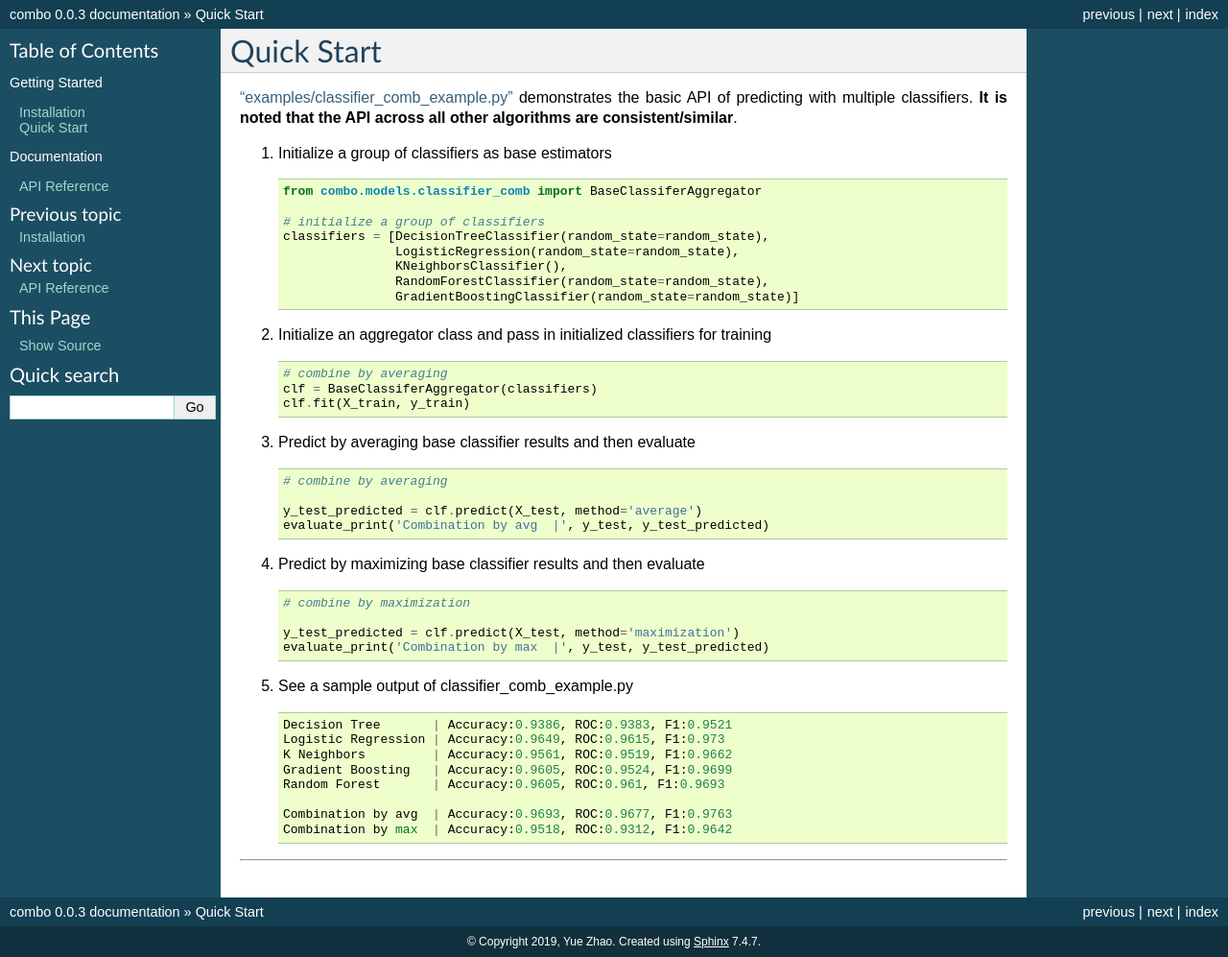
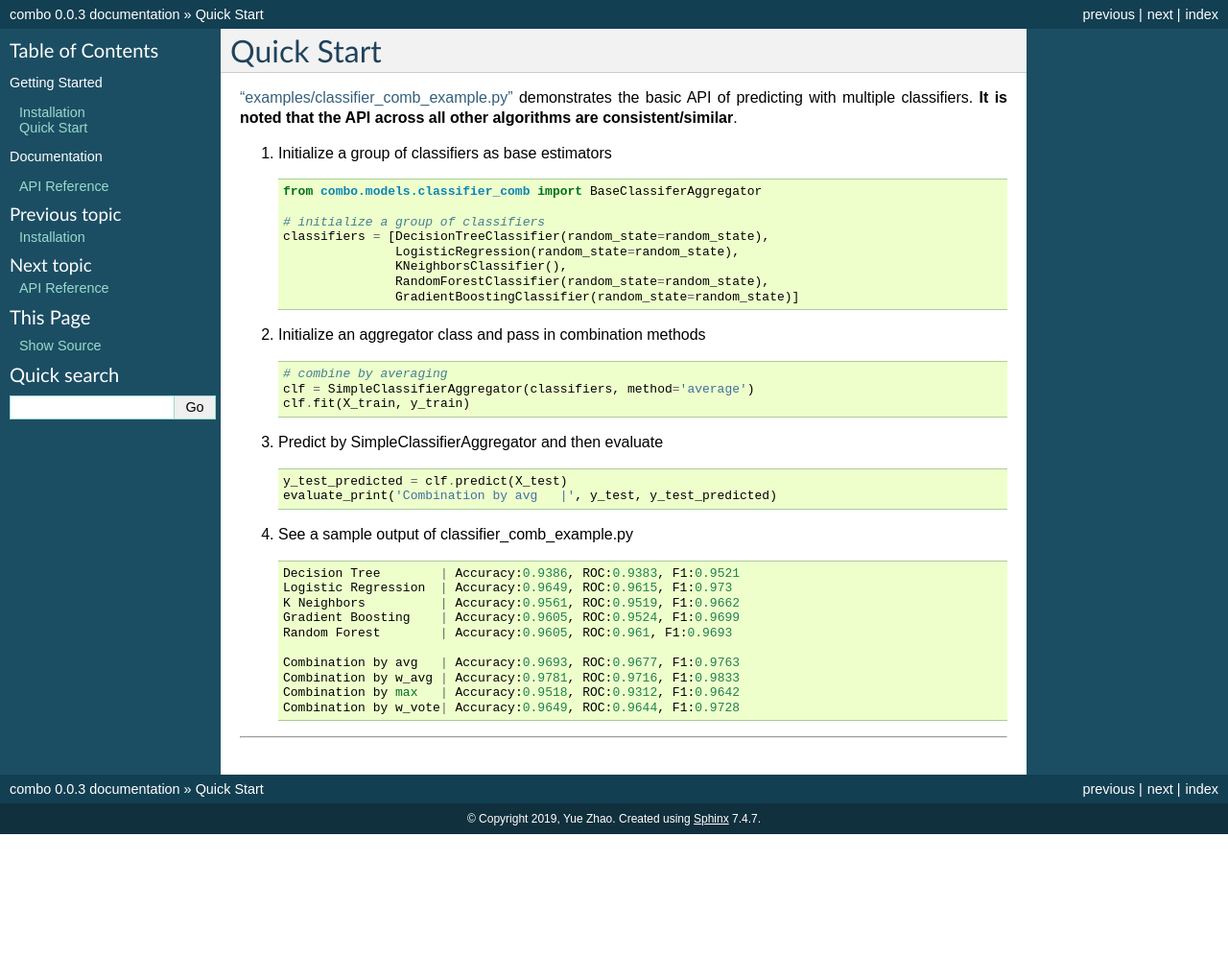
Before and after one commit to yzhao062/combo, a Sphinx documentation site: the page built from docs/example.rst, in a window 1280 px wide. Shown: the whole page at 96% size. Built offline with Sphinx 7.4.7, drawn with Linux system fonts in a browser that asks for light colours; formulas are drawn with MathJax 3; after the commit the page ends 900 px from its top, so only the background shows below that.

Commit message:
update example and documentation

```diff
--- a/docs/example.rst
+++ b/docs/example.rst
@@ -19,36 +19,23 @@ demonstrates the basic API of predicting with multiple classifiers. **It is note
                       GradientBoostingClassifier(random_state=random_state)]
 
 
-#. Initialize an aggregator class and pass in initialized classifiers for training
+#. Initialize an aggregator class and pass in combination methods
 
    .. code-block:: python
 
 
        # combine by averaging
-       clf = BaseClassiferAggregator(classifiers)
+       clf = SimpleClassifierAggregator(classifiers, method='average')
        clf.fit(X_train, y_train)
 
 
-#. Predict by averaging base classifier results and then evaluate
+#. Predict by SimpleClassifierAggregator and then evaluate
 
    .. code-block:: python
 
 
-       # combine by averaging
-
-       y_test_predicted = clf.predict(X_test, method='average')
-       evaluate_print('Combination by avg  |', y_test, y_test_predicted)
-
-
-#. Predict by maximizing base classifier results and then evaluate
-
-   .. code-block:: python
-
-
-       # combine by maximization
-
-       y_test_predicted = clf.predict(X_test, method='maximization')
-       evaluate_print('Combination by max  |', y_test, y_test_predicted)
+       y_test_predicted = clf.predict(X_test)
+       evaluate_print('Combination by avg   |', y_test, y_test_predicted)
 
 
 #. See a sample output of classifier_comb_example.py
@@ -56,14 +43,16 @@ demonstrates the basic API of predicting with multiple classifiers. **It is note
    .. code-block:: python
 
 
-       Decision Tree       | Accuracy:0.9386, ROC:0.9383, F1:0.9521
-       Logistic Regression | Accuracy:0.9649, ROC:0.9615, F1:0.973
-       K Neighbors         | Accuracy:0.9561, ROC:0.9519, F1:0.9662
-       Gradient Boosting   | Accuracy:0.9605, ROC:0.9524, F1:0.9699
-       Random Forest       | Accuracy:0.9605, ROC:0.961, F1:0.9693
+       Decision Tree        | Accuracy:0.9386, ROC:0.9383, F1:0.9521
+       Logistic Regression  | Accuracy:0.9649, ROC:0.9615, F1:0.973
+       K Neighbors          | Accuracy:0.9561, ROC:0.9519, F1:0.9662
+       Gradient Boosting    | Accuracy:0.9605, ROC:0.9524, F1:0.9699
+       Random Forest        | Accuracy:0.9605, ROC:0.961, F1:0.9693
 
-       Combination by avg  | Accuracy:0.9693, ROC:0.9677, F1:0.9763
-       Combination by max  | Accuracy:0.9518, ROC:0.9312, F1:0.9642
+       Combination by avg   | Accuracy:0.9693, ROC:0.9677, F1:0.9763
+       Combination by w_avg | Accuracy:0.9781, ROC:0.9716, F1:0.9833
+       Combination by max   | Accuracy:0.9518, ROC:0.9312, F1:0.9642
+       Combination by w_vote| Accuracy:0.9649, ROC:0.9644, F1:0.9728
 
 
 -----
```
Also changed, not shown: README.rst (+14 -25 lines), 1 other file.
